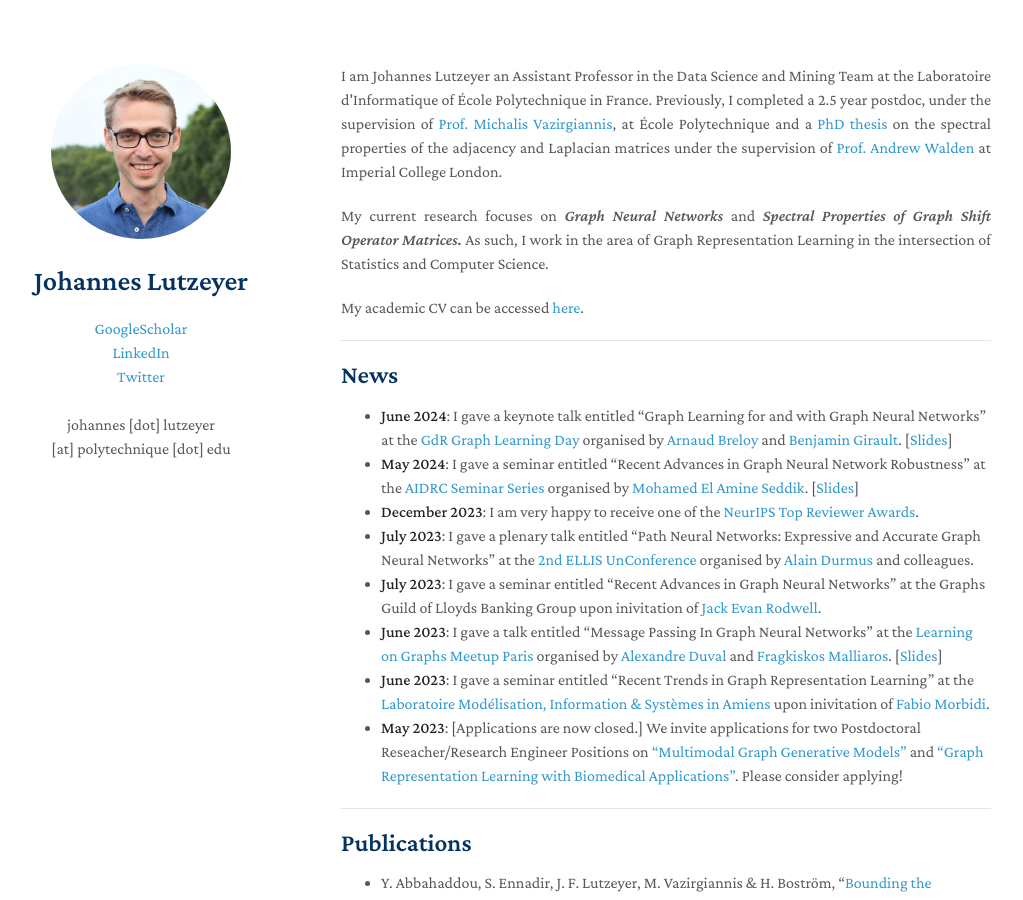
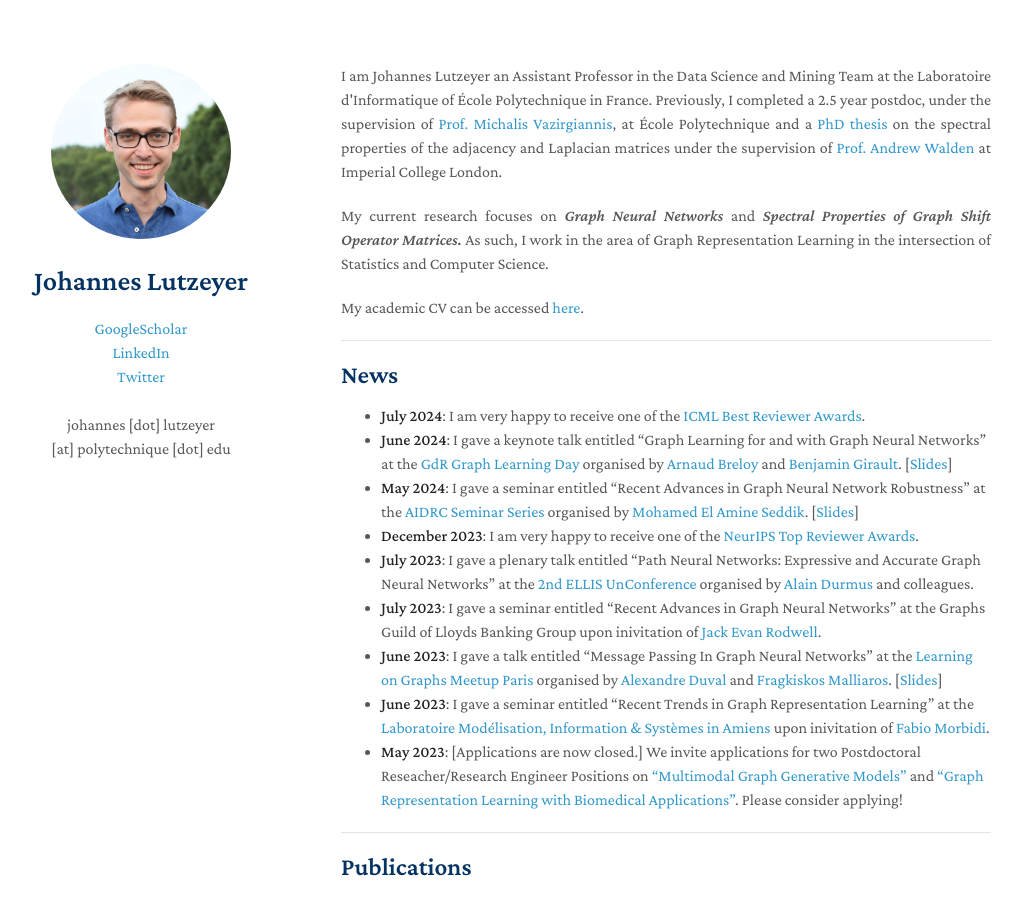
Before and after one commit to johanneslutzeyer/johanneslutzeyer.github.io, a Jekyll site: the page built from index.md, in a window 1280 px wide and 900 px high. Shown: the whole window, without its empty margins (129-1152 px from the left). Built offline with Jekyll 4.4.1, drawn with Linux system fonts in a browser that asks for light colours; our own code applies the rules of GitHub Pages for plain Markdown files; a script that is not in the unit is left out.

Commit message:
Update index.md

```diff
--- a/index.md
+++ b/index.md
@@ -13,6 +13,7 @@ My academic CV can be accessed <a href="https://johanneslutzeyer.com/doc/Johanne
 ---
 
 ## News
+- **July 2024**: I am very happy to receive one of the <a href="https://x.com/icmlconf/status/1815647580577059312" target=" blank">ICML Best Reviewer Awards</a>.
 - **June 2024**: I gave a keynote talk entitled "Graph Learning for and with Graph Neural Networks" at the <a href="http://intranet.gdr-isis.fr/index.php?page=reunion&idreunion=523" target="_blank">GdR Graph Learning Day</a> organised by <a href="https://abreloy.github.io/" target="_blank">Arnaud Breloy</a> and <a href="https://www.benjamin-girault.com/" target="_blank">Benjamin Girault</a>. [<a href="https://johanneslutzeyer.com/doc/2024-06-06_JohannesLutzeyer_GraphLearningForAndWithGraphNeuralNetworks_Handout.pdf" target=" blank">Slides</a>]
 - **May 2024**: I gave a seminar entitled "Recent Advances in Graph Neural Network Robustness" at the <a href="https://www.tii.ae/seminar/aidrc-seminar-series-dr-johannes-lutzeyer" target="_blank">AIDRC Seminar Series</a> organised by <a href="https://melaseddik.github.io/" target="_blank">Mohamed El Amine Seddik</a>. [<a href="https://johanneslutzeyer.com/doc/2024-05-15_JohannesLutzeyer_RecentAdvancesInGraphNeuralNetworkRobustness.pdf" target=" blank">Slides</a>]
 - **December 2023**: I am very happy to receive one of the <a href="https://neurips.cc/Conferences/2023/ProgramCommittee#top-reivewers" target=" blank">NeurIPS Top Reviewer Awards</a>.
```
